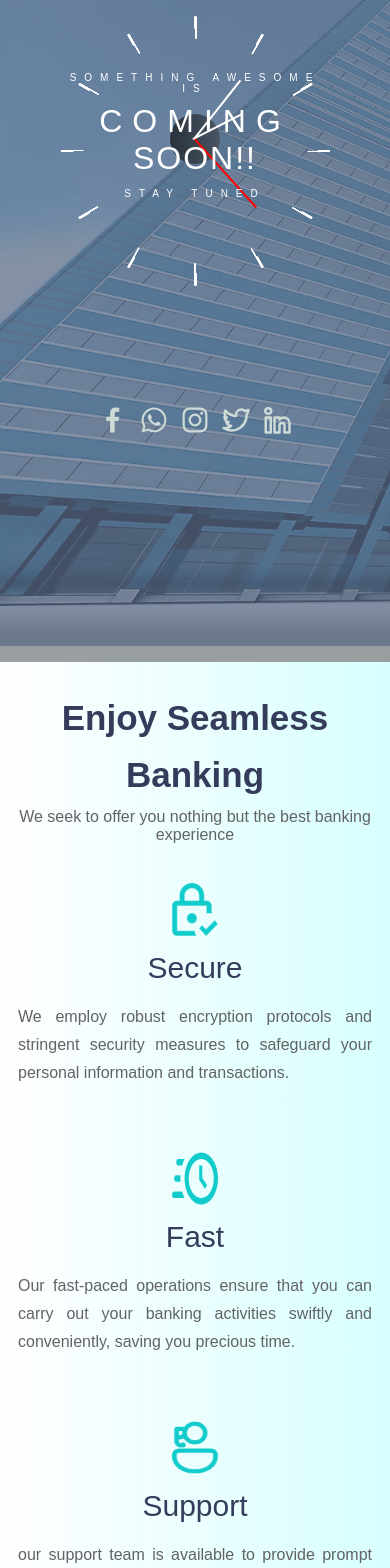
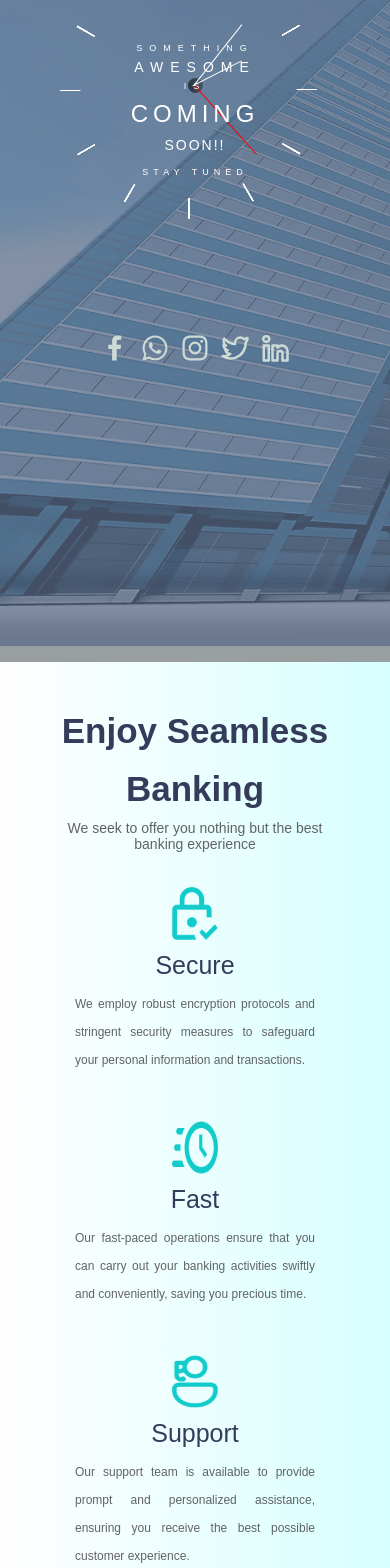
Before and after one commit to Ichie235/AvvicBankComingSoon-page, a React (Create React App) app: page / in a window 390 px wide. Shown: the part 174-1742 px from the top of the page. Built offline with nearby package versions, Linux system fonts and the light colour scheme; a web font is replaced by a local one.

Commit message:
css updated

```diff
--- a/src/components/clock/clock.css
+++ b/src/components/clock/clock.css
@@ -12,9 +12,9 @@
   right: 0;
   margin-left: auto;
   margin-right: auto;
-  margin-top: 20.5em;
-  width: 2em;
-  height: 2em;
+  margin-top: 20.4em;
+  width: 0.5em;
+  height: 0.5em;
   border-radius: 50%;
   /* border: 0.2em solid #000; */
   background: linear-gradient(90deg, #29323c 0%, #485563 100%);
@@ -76,7 +76,7 @@
 
 .hour-hand {
   width: 0.1em;
-  height: 9em;
+  height: 7.1em;
   left: calc(50% - 0.2em);
   bottom: 50%;
   transform: translateY(-50%);
@@ -84,7 +84,7 @@
 
 .minute-hand {
   width: 0.1em;
-  height: 12em;
+  height: 10em;
   left: calc(50% - 0.15em);
   bottom: 50%;
   transform: translateY(-50%);
@@ -92,7 +92,7 @@
 
 .second-hand {
   width: 0.1em;
-  height: 7.5em;
+  height: 6.5em;
   left: calc(50% - 0.05em);
   bottom: 50%;
   transform: translateY(-50%);
@@ -102,10 +102,12 @@
 
 .minute-line {
   position: absolute;
-  top: 50%;
-  left: 50%;
+  top: 0;
+  left: 0;
+  margin-left: auto;
+  margin-right: auto;
   width: 1px;
-  height: 22px;
+  height: 20px;
   background-color: #fff;
   transform-origin: bottom;
 }
@@ -114,17 +116,19 @@
   content: "";
   position: absolute;
   top: 0;
-  left: 50%;
+  left: 0;
+  margin-left: auto;
+  margin-right: auto;
   width: 1px;
-  height: 22px;
+  height: 20px;
   background-color: #fff;
   transform-origin: bottom;
 }
 
 @media screen and (max-width: 576px) {
   .clock {
-    width: 50px;
-    height: 50px;
+    width: 15px;
+    height: 15px;
     position: absolute;
     left: 0;
     right: 0;
@@ -138,7 +142,7 @@
   }
 
   .minute-hand {
-    height: 75px;
+    height: 78px;
   }
 
   .second-hand {
--- a/src/components/clock/clock.js
+++ b/src/components/clock/clock.js
@@ -50,7 +50,7 @@ const RoundClock = () => {
           key={index}
           className="minute-line"
           style={{
-            transform: `rotate(${index * 150}deg) translate(-50%, -1020%)`,
+            transform: `rotate(${index * 150}deg) translate(-50%, -970%)`,
           }}
         />
       ))}
--- a/src/components/navbar/NavBar.js
+++ b/src/components/navbar/NavBar.js
@@ -16,7 +16,7 @@ const Navbar = () => {
   useEffect(() => {
     const handleScroll = () => {
       const scrollPosition = window.scrollY;
-      const threshold = 750; // Change this value to adjust when the background color changes
+      const threshold = 635; // Change this value to adjust when the background color changes
 
       if (scrollPosition > threshold) {
         setScrollBackground(true);
@@ -60,7 +60,7 @@ const Navbar = () => {
           </li>
           <li className="nav-item">
             <button className="nav-btn" onClick={handleOpenModal}>
-              <a href="#footer-container">Get Notified</a>
+              Get Notified
             </button>
             <Modal isOpen={isOpen} onClose={handleCloseModal} />
           </li>
--- a/src/components/navbar/navbar.css
+++ b/src/components/navbar/navbar.css
@@ -34,8 +34,8 @@
 }
 .navbar-logo {
   font-weight: bold;
-  width: 264px;
-  height: 68px;
+  width: 250px;
+  height: 60px;
   padding: 5px;
 }
 
@@ -48,6 +48,7 @@
   padding: 12px 32px 12px 32px;
   background-color: #0d9999 !important;
   border: 1px solid #fff;
+  color: #fff;
   border-radius: 5px;
 }
 .nav-btn:hover {
--- a/src/components/subscribeForm/form.css
+++ b/src/components/subscribeForm/form.css
@@ -8,7 +8,7 @@
 }
 
 .contact-form {
-  width: 610px;
+  width: 35em;
   height: 48px;
   border-radius: 4px;
   padding: 12px;
@@ -42,7 +42,7 @@
   }
 
   .contact-form {
-    width: 250px;
+    width: 180px;
     height: 42px;
     padding: 18px;
   }
@@ -63,10 +63,20 @@
   }
 }
 
+@media only screen and (max-width: 684px) and (orientation: landscape){
+  .contact-form {
+    width: 200px !important;
+  }
+  .contact-btn {
+    width: 100px !important;
+    height: 48px;
+  }
+}
+
 @media only screen and (min-width: 620px) and (max-width: 768px) {
   .contact-form {
-    width: 273px;
-    height: 48px;
+    width: 173px;
+    height: 40px;
     border-radius: 4px;
     padding: 12px;
   }
@@ -75,3 +85,32 @@
     height: 42px;
   }
 }
+
+
+@media only screen and (min-width: 810px) and (max-width: 999px) {
+  .contact-form {
+    width: 20em;
+    height: 40px;
+    padding: 5px;
+  }
+  .contact-btn {
+    width: 90px;
+    height: 42px;
+    margin-left: 4px;
+
+  }
+}
+
+@media only screen and (min-width: 1000px) and (max-width: 1226px) {
+  .contact-form {
+    width: 24em;
+    height: 44px;
+    padding: 8px;
+  }
+  .contact-btn {
+    width: 95px;
+    height: 45px;
+    margin-left: 4px;
+
+  }
+}
--- a/src/page/comingSoon/coming.css
+++ b/src/page/comingSoon/coming.css
@@ -5,6 +5,7 @@
   padding: 0;
   box-sizing: border-box;
   font-family: "Poppins", sans-serif;
+  font-size: 14px;
   font-weight: 400;
 }
 
@@ -21,16 +22,23 @@
   position: absolute;
   left: 0;
   right: 0;
-  margin-top: 19em;
+  margin-top: 14.9em;
   color: #fff;
   font-size: 14px;
   letter-spacing: 8px;
 }
 .hero-content-heading {
-  font-size: 45px;
-  padding-top: 13px;
+  font-size: 38px;
+  padding-top: 11px;
   padding-bottom: 13px;
-  letter-spacing: 18px;
+  letter-spacing: 10px;
+}
+.hero-content{
+  font-size: 11px;
+  letter-spacing: 7px;
+}
+.stay-tuned{
+  letter-spacing: 5px;
 }
 
 .social-mediaIcon-container {
@@ -56,7 +64,11 @@
 }
 /* SECTION FOR SEAMLESS BANKING */
 .info-container {
-  height: 94vh;
+  height: 100vh;
+  padding-left: 60px !important;
+  padding-right: 60px !important;
+  padding-top: 40px ;
+  padding-bottom: 60px!important;
   background: linear-gradient(90deg, #fffeff 0%, #d7fffe 100%);
   overflow-x: hidden;
 }
@@ -87,8 +99,8 @@
   /* border: 1px solid black; */
 }
 .icon {
-  width: 62.08px;
-  height: 72.5px;
+  width: 62px;
+  height: 62px;
 }
 .info-content-heading {
   color: #353c5b;
@@ -101,23 +113,28 @@
   color: #626364;
   padding: 15px;
   font-size: 16px;
+  text-align: justify;
   line-height: 24px;
 }
 
 .avvic-logo-2-container {
   display: flex;
   justify-content: flex-start;
+  padding-top: 40px;
+  padding-left: 60px !important;
 }
 .avvic-logo-2 {
   width: 196px;
   height: 64px;
-  margin-left: 20px;
 }
 
 .footer-container {
   display: flex;
   justify-content: flex-start;
   align-items: flex-start;
+  padding-left: 60px !important;
+  padding-right: 60px !important;
+  padding-bottom: 60px!important;
   margin-top: 1%;
   width: 100%;
 }
@@ -175,16 +192,23 @@
 
 @media screen and (max-width: 576px) {
   .hero-content-container {
-    margin-top: 23em;
+    margin-top: 21.7em !important;
     margin-left: 1.5em;
     font-size: 10px;
   }
   .hero-content-heading {
-    font-size: 32px;
+    font-size: 24px;
     padding-top: 9px;
     text-align: center;
     padding-bottom: 11px;
-    letter-spacing: 10px;
+    letter-spacing: 5px;
+  }
+  .hero-content{
+    font-size: 9px;
+    letter-spacing: 7px;
+  }
+  .stay-tuned{
+    letter-spacing: 5px;
   }
   .hero-container {
     overflow-x: hidden;
@@ -213,15 +237,16 @@
     margin-top: 1%;
   }
   .info-container {
+    padding-top: 22px !important;
+    padding-left: 7px;
+    padding-right: 7px;
+    padding-bottom: 7px;
     height: 170vh;
     overflow-x: hidden;
   }
   .info-content-container {
     display: block;
-    margin-left: auto;
-    margin-right: auto;
-    margin-top: 10%;
-    width: 100%;
+    margin-top: 13%;
   }
   .column:nth-child(2) {
     margin-bottom: 12%;
@@ -233,22 +258,23 @@
   }
   .info-content-heading {
     font-weight: 500;
-    font-size: 30px;
+    font-size: 25px;
     margin-top: 3%;
   }
   .info-content {
-    padding: 5px;
     line-height: 28px;
     text-align: justify;
-    padding: 18px;
+   padding-top: 10px;
+   font-size: 12px;
   }
 
   /* FOOTER CONTENT IS BELOW */
-
+  .avvic-logo-2-container {
+    padding-top: 20px;
+  }
   .footer-container {
     display: block;
-    margin-left: auto;
-    margin-right: auto;
+    padding: 7px;
     margin-top: 8%;
     overflow-x: hidden;
   }
@@ -358,6 +384,10 @@
 
   .info-container {
     width: 100%;
+    padding-top: 60px !important;
+    padding-left: 50px !important;
+    padding-right: 50px !important;
+    padding-bottom: 40px!important;
     overflow-x: hidden;
   }
   .footer-container {
--- a/src/page/comingSoon/comingSoon.js
+++ b/src/page/comingSoon/comingSoon.js
@@ -30,8 +30,8 @@ export class comingSoon extends Component {
 
             <div className="hero-content-container">
               <Slide>
-                <p>
-                  SOMETHING AWESOME <br /> IS
+                <p className="hero-content">
+                  SOMETHING <br />  <span style={{ lineHeight: "28px" }}>AWESOME</span> <br /> IS
                 </p>
               </Slide>
               <Slide direction={"right"}>
@@ -41,7 +41,7 @@ export class comingSoon extends Component {
                 </h1>
               </Slide>
               <Slide>
-              <p className="hero-content">STAY TUNED</p>
+              <p className="hero-content stay-tuned">STAY TUNED</p>
               </Slide>
             </div>
           </div>
@@ -171,7 +171,7 @@ export class comingSoon extends Component {
                   <h3 className="info-content-heading">Support</h3>
                   <p className="info-content">
                     {" "}
-                    our support team is available to provide prompt and
+                    Our support team is available to provide prompt and
                     personalized assistance, ensuring you receive the best{" "}
                     possible customer experience.
                   </p>
```
